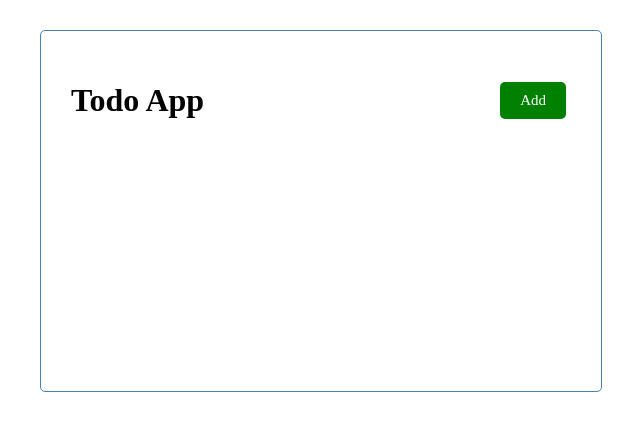
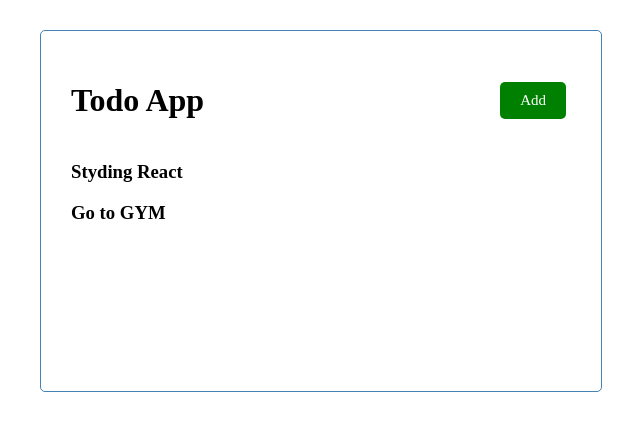
Before and after one commit to mongy92/react-todo-app, a React (Create React App) app: page / in a window 1280 px wide. Shown: the top 430 px of the page, without its empty margins (319-959 px from the left). Built offline with nearby package versions, Linux system fonts and the light colour scheme.

Commit message:
Create Todos with static list

```diff
--- a/src/App.tsx
+++ b/src/App.tsx
@@ -1,9 +1,11 @@
 import Header from './Components/Header';
+import Todos from './Components/Todos';
 
 function App() {
   return (
     <div className='container'>
       <Header title='Todo App' />
+      <Todos />
     </div>
   );
 }
--- /dev/null
+++ b/src/Components/Todos.tsx
@@ -0,0 +1,24 @@
+const todos = [
+  {
+    id: 1,
+    title: 'Styding React',
+    day: new Date().toString(),
+  },
+  {
+    id: 2,
+    title: 'Go to GYM',
+    day: new Date().toString(),
+  },
+];
+
+const Todos = () => {
+  return (
+    <>
+      {todos.map((todo) => (
+        <h3 key={todo.id}>{todo.title}</h3>
+      ))}
+    </>
+  );
+};
+
+export default Todos;
```
